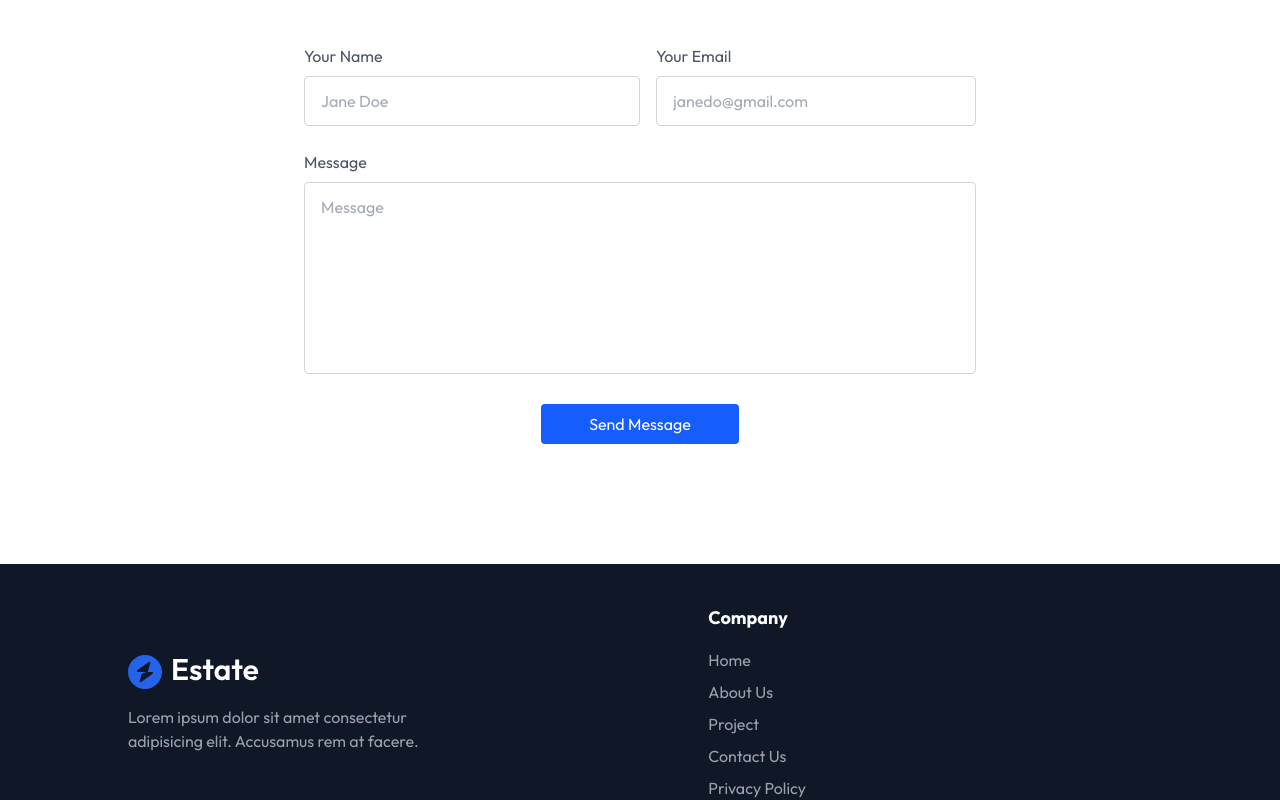
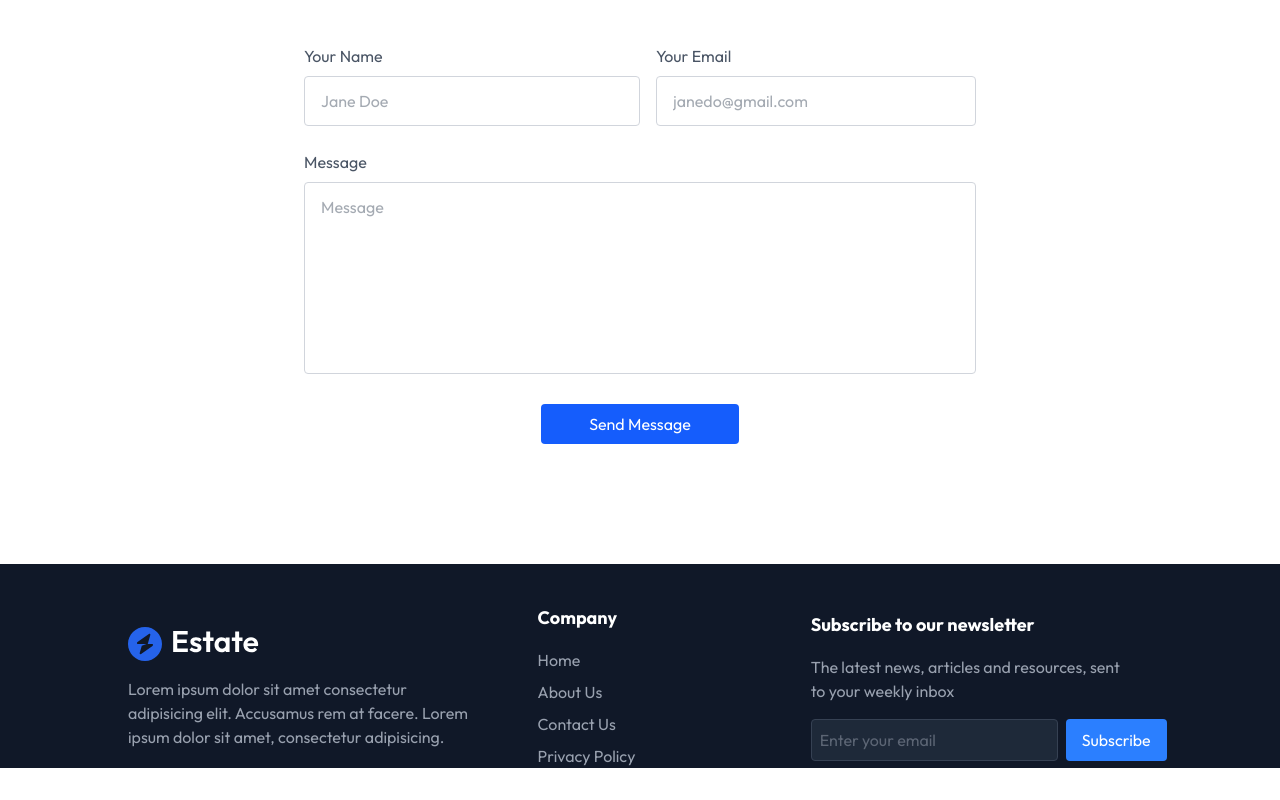
Before and after one commit to Elai5/real-estate, a React (Vite) app: page / in a window 1280 px wide. Shown: the part 3734-4534 px from the top of the page. After the commit the page ends 4502 px from the top, so only its background shows below. Built offline with nearby package versions, Linux system fonts and the light colour scheme.

Commit message:
email section for footer,balanced text for uniformity

```diff
--- a/src/components/Footer.jsx
+++ b/src/components/Footer.jsx
@@ -14,7 +14,7 @@ const Footer = () => {
           <img src={assets.logo_dark} alt="" />
           <p className="text-gray-400 mt-4">
             Lorem ipsum dolor sit amet consectetur adipisicing elit. Accusamus
-            rem at facere.
+            rem at facere. Lorem ipsum dolor sit amet, consectetur adipisicing.
           </p>
         </div>
         <div className="w-full md:w-1/5 mb-8 md:mb-0">
@@ -26,9 +26,9 @@ const Footer = () => {
             <a href="#About" className="hover:text-white">
               About Us
             </a>
-            <a href="#Project" className="hover:text-white">
+            {/* <a href="#Project" className="hover:text-white">
               Project
-            </a>
+            </a> */}
             <a href="#Contact" className="hover:text-white">
               Contact Us
             </a>
@@ -37,7 +37,25 @@ const Footer = () => {
             </a>
           </ul>
         </div>
-        <div></div>
+        <div className="w-full md:w-1/3 ">
+          <h3 className="text-white text-lg font-bold mb-4">
+            Subscribe to our newsletter
+          </h3>
+          <p className="text-gray-400 mb-4 max-w-80">
+            {" "}
+            The latest news, articles and resources, sent to your weekly inbox
+          </p>
+          <div className="flex gap-2">
+            <input
+              className="p-2 rounded bg-gray-800 text-gray-400 border border-gray-700 focus:outline-none w-full md:w-auto"
+              type="email"
+              placeholder="Enter your email"
+            />
+            <button className="py-2 px-4 rounded bg-blue-500 text-white">
+              Subscribe
+            </button>
+          </div>
+        </div>
       </div>
       <div></div>
     </div>
```
